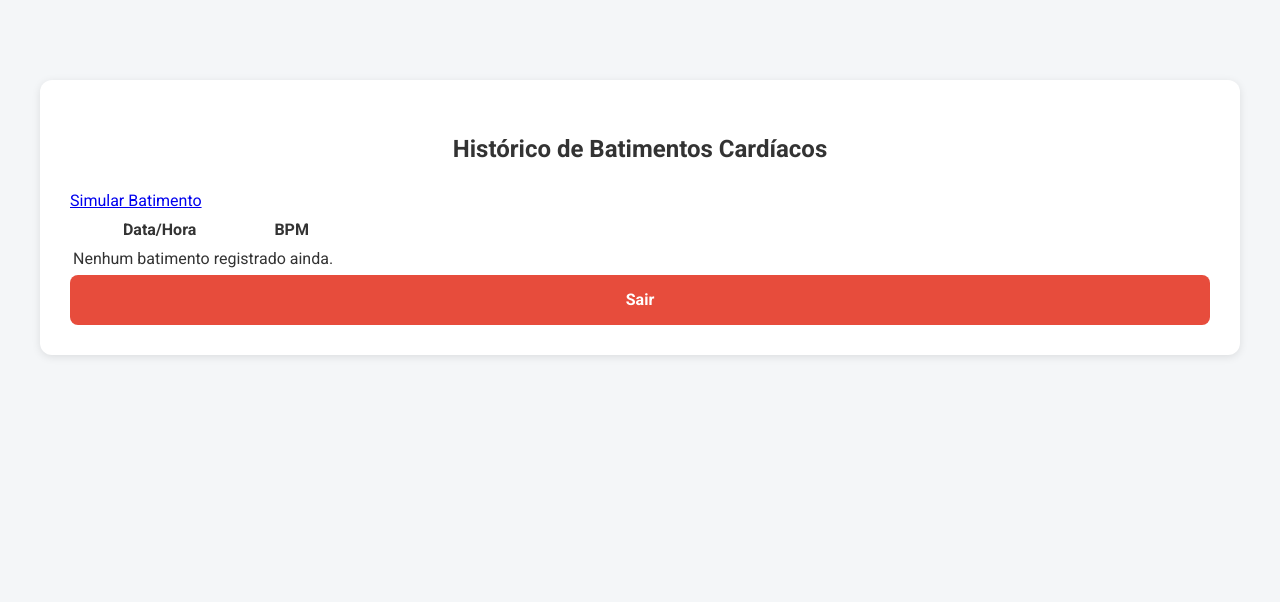
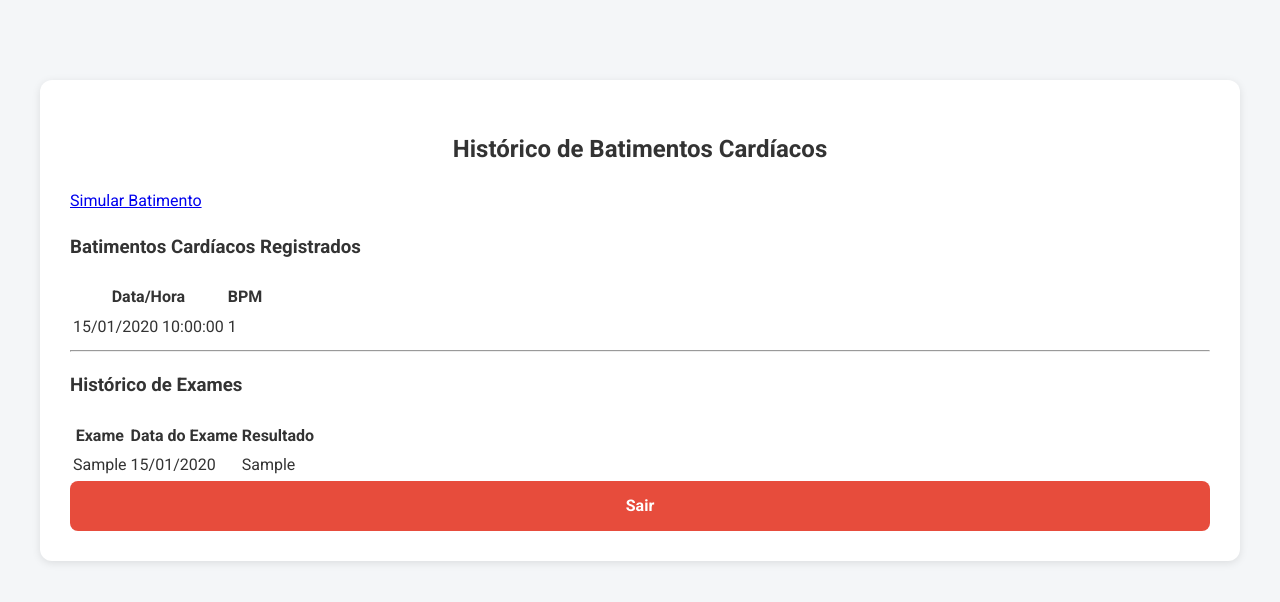
Before and after one commit to mateus-schiavi/PI-III, a Django app: a page that uses backend/monitoramento/templates/historico.html in a window 1280 px wide. Shown: the top 602 px of the page. Run offline with Django 5.2, Linux system fonts and the light colour scheme; a user stored in the database is signed in; tables that the repository leaves empty hold one stand-in row (values such as "Sample post").

Commit message:
historico adicionado

```diff
--- a/backend/monitoramento/models.py
+++ b/backend/monitoramento/models.py
@@ -1,11 +1,5 @@
 from django.db import models
 from django.contrib.auth.models import AbstractBaseUser, BaseUserManager, PermissionsMixin
-class HeartBeat(models.Model):
-    bpm = models.IntegerField()  # Batimentos por minuto
-    timestamp = models.DateTimeField(auto_now_add=True)  # Hora do registro
-
-    def __str__(self):
-        return f"{self.bpm} BPM at {self.timestamp}"
 
 class MedicoManager(BaseUserManager):
     def create_user(self, email, nome, crm, password=None):
@@ -37,7 +31,8 @@
     genero = models.CharField(
         max_length=1,
         choices = [('M', 'Masculino'), ('F', 'Feminino'), ('O', 'Outro')],
-        blank=False
+        blank=False,
+        null = True,
     )
 
     is_active = models.BooleanField(default=True)
@@ -60,14 +55,26 @@
 
     medico = models.ForeignKey(Medico, on_delete=models.CASCADE, related_name='pacientes')
 
+    # Alterando o related_name para evitar conflito
+    resultados_exames = models.ManyToManyField('ResultadoExame', related_name='exames_do_paciente')
+
     def __str__(self):
         return self.nome
 
+
 class ResultadoExame(models.Model):
-    paciente = models.ForeignKey(MonitorPaciente, on_delete=models.CASCADE, related_name='resultados_exames')
-    exame = models.CharField(max_length=100)  # Nome do exame, por exemplo, "Exame de sangue"
-    resultado = models.TextField()  # Detalhes do resultado
-    data_exame = models.DateField()  # Data em que o exame foi realizado
+    paciente = models.ForeignKey(MonitorPaciente, on_delete=models.CASCADE, related_name='resultados_do_paciente')  # Modifique aqui
+    exame = models.CharField(max_length=100)
+    resultado = models.TextField()
+    data_exame = models.DateField()
 
     def __str__(self):
         return f"Resultado de {self.exame} - {self.paciente.nome}"
+
+class HeartBeat(models.Model):
+    paciente = models.ForeignKey(MonitorPaciente, on_delete=models.CASCADE, related_name='batimentos_cardiacos', null=True, blank=True)
+    bpm = models.IntegerField()
+    timestamp = models.DateTimeField(auto_now_add=True)
+
+    def __str__(self):
+        return f"Batimento de {self.paciente.nome} em {self.timestamp}"
--- a/backend/monitoramento/templates/historico.html
+++ b/backend/monitoramento/templates/historico.html
@@ -26,6 +26,7 @@
                 <a class="button" href="{% url 'simular_batimentos' %}">Simular Batimento</a>
 
                 <!-- Tabela de batimentos -->
+                <h3>Batimentos Cardíacos Registrados</h3>
                 <table>
                     <thead>
                         <tr>
@@ -47,6 +48,33 @@
                     </tbody>
                 </table>
 
+                <hr> <!-- Separador entre seções -->
+
+                <!-- Histórico de Exames -->
+                <h3>Histórico de Exames</h3>
+                <table>
+                    <thead>
+                        <tr>
+                            <th>Exame</th>
+                            <th>Data do Exame</th>
+                            <th>Resultado</th>
+                        </tr>
+                    </thead>
+                    <tbody>
+                        {% for resultado in resultados %}
+                        <tr>
+                            <td>{{ resultado.exame }}</td>
+                            <td>{{ resultado.data_exame|date:"d/m/Y" }}</td>
+                            <td>{{ resultado.resultado }}</td>
+                        </tr>
+                        {% empty %}
+                        <tr>
+                            <td colspan="3">Nenhum exame registrado para este paciente.</td>
+                        </tr>
+                        {% endfor %}
+                    </tbody>
+                </table>
+
                 <!-- Link de Logout -->
                 <a href="{% url 'logout_medico' %}" class="logout-btn">Sair</a>
             </div>
@@ -54,4 +82,5 @@
         {% endblock %}
 
     </body>
+
 </html>
--- a/backend/monitoramento/views.py
+++ b/backend/monitoramento/views.py
@@ -10,15 +10,11 @@
 from .forms import CadastroMedicoForm
 from .models import Medico, MonitorPaciente, HeartBeat
 from .serializers import HeartBeatSerializer
-
+from django.db import models
 from rest_framework import viewsets
 
 User = get_user_model()  # usa o modelo Medico como usuário
 
-# ViewSet da API
-class HeartBeatViewSet(viewsets.ModelViewSet):
-    queryset = HeartBeat.objects.all()
-    serializer_class = HeartBeatSerializer
 
 # Página inicial
 def home(request):
@@ -164,10 +160,12 @@
 
 @login_required
 def ver_historico(request, paciente_nome):
-    # Buscando o paciente pelo nome
     paciente = get_object_or_404(MonitorPaciente, nome=paciente_nome)
 
-    # Acessando os resultados de exames relacionados a esse paciente
+    # Buscando os batimentos cardíacos usando o related_name
+    batimentos = HeartBeat.objects.filter(paciente=paciente)
+
+    # Buscando os resultados de exames relacionados a esse paciente
     resultados = paciente.resultados_exames.all()
 
-    return render(request, 'historico.html', {'paciente': paciente, 'resultados': resultados})
+    return render(request, 'historico.html', {'paciente': paciente, 'batimentos': batimentos, 'resultados': resultados})
```
Also changed, not shown: backend/monitoramento/migrations/0003_alter_medico_genero_resultadoexame.py (added), backend/monitoramento/migrations/0004_monitorpaciente_resultados_exames_and_more.py (added), backend/monitoramento/migrations/0005_heartbeat_paciente.py (added). Lines whose indentation alone changed are shown as unchanged.
